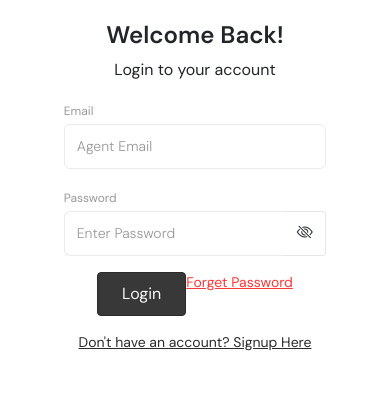
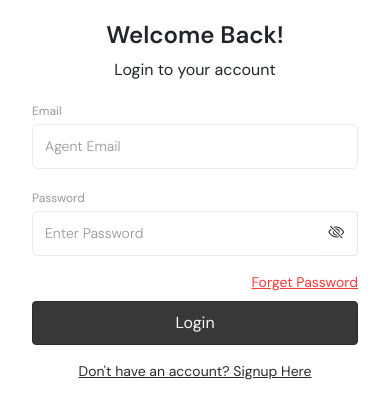
Before and after one commit to dev-vivekkr30/Broker.Page, a plain HTML site: page login.html in a window 390 px wide. Shown: the part 97-516 px from the top of the page. Drawn offline with nearby package versions, Linux system fonts and the light colour scheme.

Commit message:
corrected-login-ui-responsiveness

```diff
--- a/css/responsive.css
+++ b/css/responsive.css
@@ -228,6 +228,7 @@
     .form-section {
         padding: 0px;
         margin: auto;
+        width: 100% !important;
         justify-content: center;
         align-items: center;
     }
--- a/login.html
+++ b/login.html
@@ -16,7 +16,7 @@
 
 <body>
 
-    <div class="container-fluid register-screen m-0 p-0">
+    <div class="container-fluid register-screen">
         <div class="row registration-section">
             <div class="col-md-5 p-0 regsiter-img">
                 <img src="images/register-left-img.jpg"
@@ -29,7 +29,7 @@
                     <h4 class="fw-semibold">Welcome Back!</h4>
                     <p>Login to your account</p>
                     <div class="row w-100">
-                        <div class="col-md-12 form-field">
+                        <div class="col-md-12 px-0 form-field">
                             <div class="mb-3">
                                 <label for="exampleFormControlInput1" class="form-label">Email</label>
                                 <input type="email" class="form-control" id="exampleFormControlInput1"
@@ -37,7 +37,7 @@
                             </div>
                         </div>
 
-                        <div class="col-md-12 form-field">
+                        <div class="col-md-12 px-0 form-field">
                             <div class="mb-3 position-relative">
                                 <label for="create-password" class="form-label">Password</label>
                                 <div class="d-flex w-100 justify-content-between align-items-start">
@@ -52,15 +52,15 @@
                                 </div>
                             </div>
                         </div>
-                        <div class="d-flex form-btns justify-content-between w-100">
-                            <a class="dark-btn mb-3" aria-current="page" href="#">Login</a>
-                            <a href="forgetPassword.html"
-                                class="red-link small text-decoration-underline text-end">Forget Password</a>
-                        </div>
+                        <a href="forgetPassword.html" class="red-link small mb-2 px-0 text-decoration-underline text-end">Forget Password</a>
+                        <a class="dark-btn mb-3" aria-current="page" href="#">Login</a>
+                        <!-- <div class="d-flex form-btns justify-content-between w-100 btn-row">
+
+                        </div> -->
                     </div>
 
 
-                    <a href="AgentRegistration.html" class="small text-decoration-underline">Don't have an account?
+                    <a href="AgentRegistration.html" class="small px-0 text-decoration-underline">Don't have an account?
                         Signup Here</a>
                 </div>
 
```
